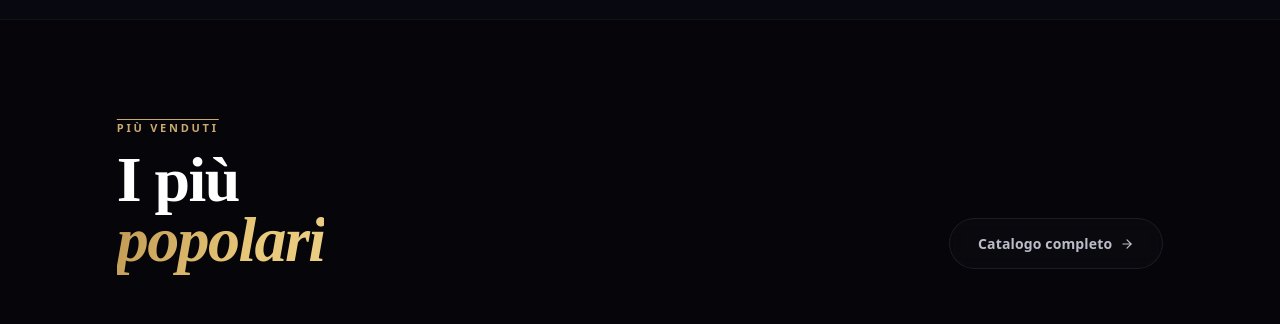
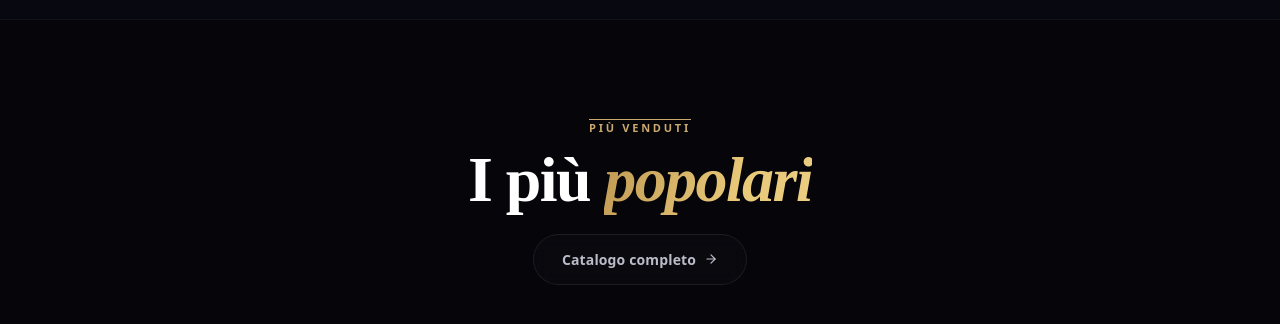
Before and after one commit to terryliano20011-sketch/gabryshop-new, a Next.js app: page / in a window 1280 px wide. Shown: the part 2320-2644 px from the top of the page. Built offline with nearby package versions, Linux system fonts and the light colour scheme; grey boxes are pictures that could not be loaded.

Commit message:
fix: centro sezione prodotti - titolo e CTA centrati

```diff
--- a/src/app/page.tsx
+++ b/src/app/page.tsx
@@ -184,14 +184,12 @@ export default function Home() {
 
       {/* ══ PRODOTTI ══ */}
       <section style={{padding:'100px 6%',maxWidth:'1200px',margin:'0 auto'}}>
-        <div style={{display:'flex',alignItems:'flex-end',justifyContent:'space-between',marginBottom:'56px',flexWrap:'wrap',gap:'16px'}}>
-          <div>
-            <span className="overline" style={{marginBottom:'14px'}}>Più venduti</span>
-            <h2 style={{fontFamily:'Cormorant Garamond,serif',fontSize:'clamp(2.5rem,5vw,4rem)',fontWeight:600,color:'white',lineHeight:0.93,letterSpacing:'-0.025em'}}>
-              I più<br/><em className="gold" style={{fontStyle:'italic'}}>popolari</em>
-            </h2>
-          </div>
-          <Link href="/categoria/siti-web" className="g-btn g-btn-ghost" style={{borderRadius:'100px'}}>
+        <div style={{textAlign:'center',marginBottom:'56px'}}>
+          <span className="overline" style={{marginBottom:'14px',display:'block'}}>Più venduti</span>
+          <h2 style={{fontFamily:'Cormorant Garamond,serif',fontSize:'clamp(2.5rem,5vw,4rem)',fontWeight:600,color:'white',lineHeight:0.93,letterSpacing:'-0.025em',marginBottom:'24px'}}>
+            I più <em className="gold" style={{fontStyle:'italic'}}>popolari</em>
+          </h2>
+          <Link href="/categoria/siti-web" className="g-btn g-btn-ghost" style={{borderRadius:'100px',display:'inline-flex'}}>
             Catalogo completo <ArrowRight size={14}/>
           </Link>
         </div>
```
